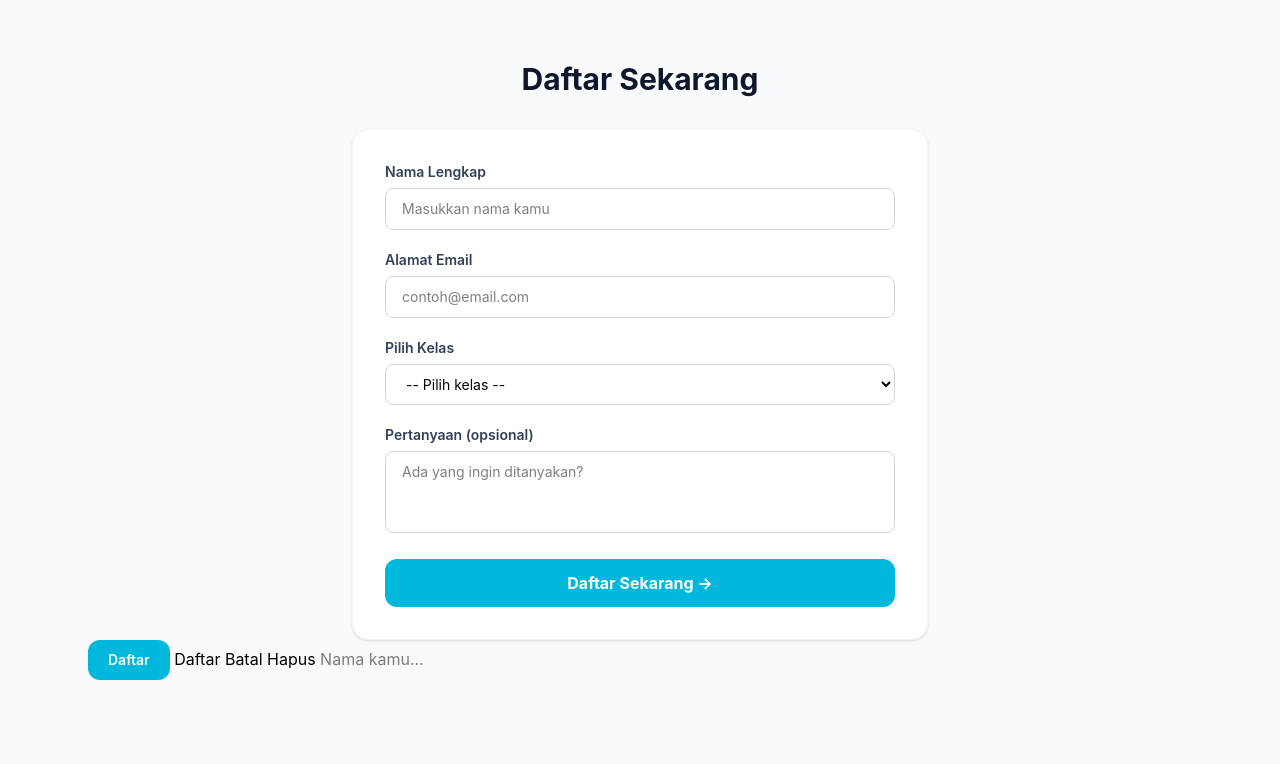
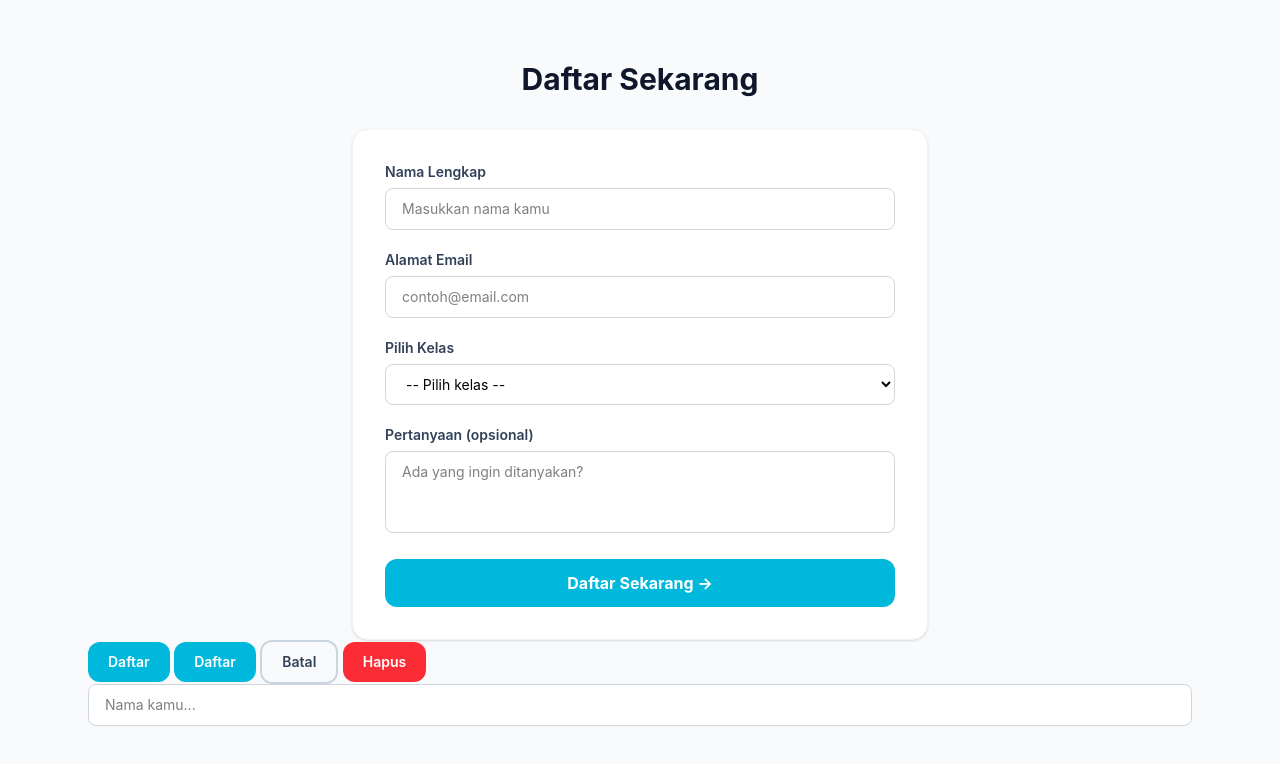
Before and after one commit to auliaillah-cell/2025573010070_workshop_web_dasar, a website built with Vite: page modul-5/index.html in a window 1280 px wide. Shown: the part 1114-1878 px from the top of the page. Before the commit the page ends 1834 px from the top, so only its background shows below. Built offline with nearby package versions, Linux system fonts and the light colour scheme.

Commit message:
bagian-4-komponen UI & dark mode

```diff
--- a/modul-5/src/style.css
+++ b/modul-5/src/style.css
@@ -1,5 +1,35 @@
+@import "tailwindcss";
+@custom-variant dark (&:where(.dark, .dark *));
 
-/* style.css */
-@import "tailwindcss";
-/* Aktifkan class-based dark mode */
-@custom-variant dark (&:where(.dark, .dark *));
+@layer components {
+  .btn,
+  .btn-primary,
+  .btn-outline,
+  .btn-danger {
+    @apply inline-flex items-center justify-center
+    px-5 py-2.5 rounded-xl font-semibold text-sm
+    transition-all duration-200 cursor-pointer
+    focus:outline-none focus:ring-2 focus:ring-offset-2;
+  }
+
+  .btn-primary {
+    @apply bg-cyan-500 text-white hover:bg-cyan-600 focus:ring-cyan-500;
+  }
+
+  .btn-outline {
+    @apply border-2 border-slate-300 text-slate-700
+    hover:border-cyan-500 hover:text-cyan-600
+    focus:ring-cyan-500;
+  }
+
+  .btn-danger {
+    @apply bg-red-500 text-white hover:bg-red-600 focus:ring-red-500;
+  }
+
+  .input {
+    @apply w-full px-4 py-2.5 border border-gray-300 rounded-lg text-sm
+    bg-white dark:bg-slate-800 dark:border-slate-600
+    dark:text-white focus:outline-none focus:ring-2 focus:ring-cyan-500
+    focus:border-transparent transition;
+  }
+}
```
